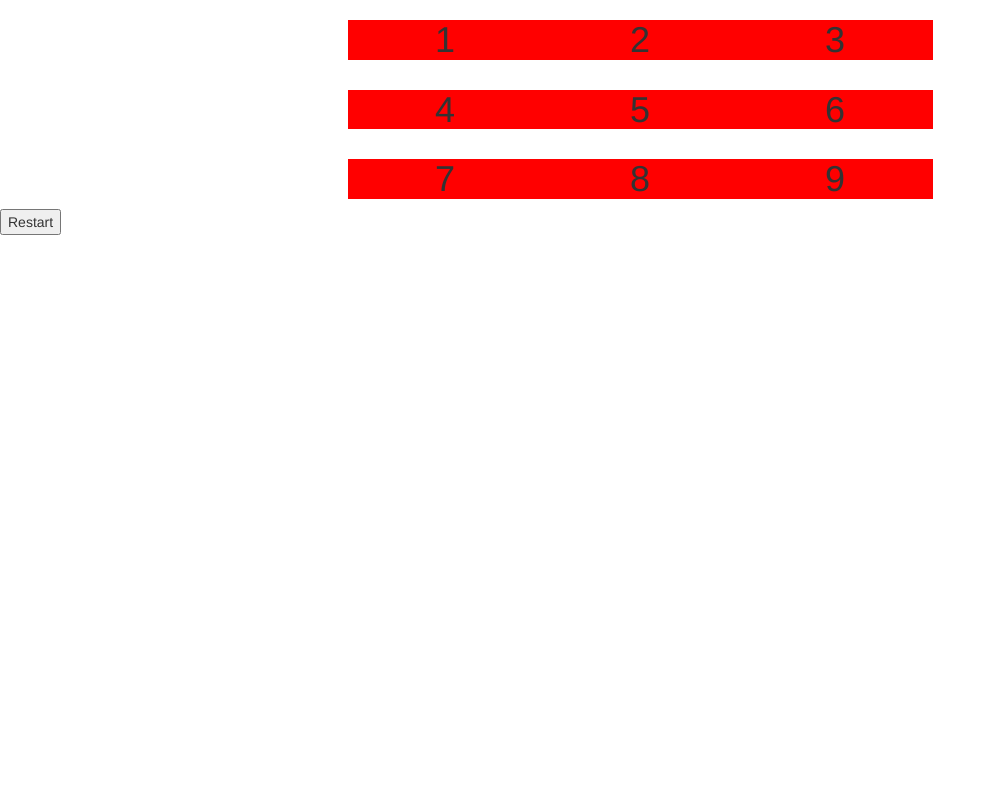
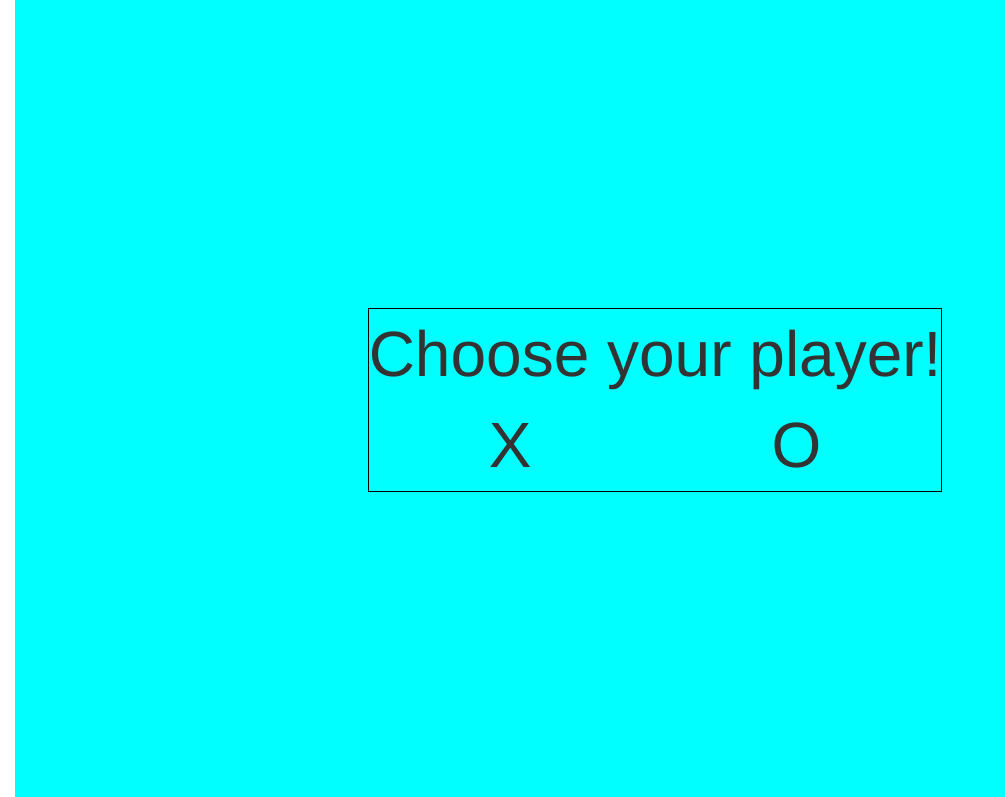
Before and after one commit to Bl1xvan/tictactoe, a plain HTML site: page index.html in a window 1280 px wide. Shown: the top 797 px of the page, without its empty margins (0-1005 px from the left). Drawn offline with nearby package versions, Linux system fonts and the light colour scheme.

Commit message:
just added choose your player board

```diff
--- a/index.html
+++ b/index.html
@@ -12,29 +12,35 @@
     <script src="script.js" defer></script>
 </head>
 <body>
-    <div id="board" class="container">
-        <div class="row">
-            <div class="col-lg-6 col-lg-offset-3">
+    <div class="container-fluid">
+
+        <div class="overlay">
+            <div class="chooseplayer">
+                <div class="head">Choose your player!</div>
+                <div class="player x">X</div>
+                <div class="player o">O</div>
+            </div>
+        </div>
+        <div class="row"  data-container>
+            <div class="col-xs-6 col-xs-offset-3">
                 <div class="row">
-                    <div class="col-lg-4 text-center h1" data-cell="1">1</div>
-                    <div class="col-lg-4 text-center h1" data-cell="2">2</div>
-                    <div class="col-lg-4 text-center h1" data-cell="3">3</div>
+                    <div class="col-xs-4 text-center panel-body" data-cell="1">1</div>
+                    <div class="col-xs-4 text-center panel-body" data-cell="2">2</div>
+                    <div class="col-xs-4 text-center panel-body" data-cell="3">3</div>
                 </div>
                 <div class="row">
-                    <div class="col-lg-4 text-center h1" data-cell="4">4</div>
-                    <div class="col-lg-4 text-center h1" data-cell="5">5</div>
-                    <div class="col-lg-4 text-center h1" data-cell="6">6</div>
+                    <div class="col-xs-4 text-center panel-body" data-cell="4">4</div>
+                    <div class="col-xs-4 text-center panel-body" data-cell="5">5</div>
+                    <div class="col-xs-4 text-center panel-body" data-cell="6">6</div>
                 </div>
                 <div class="row">
-                    <div class="col-lg-4 text-center h1" data-cell="7">7</div>
-                    <div class="col-lg-4 text-center h1" data-cell="8">8</div>
-                    <div class="col-lg-4 text-center h1" data-cell="9">9</div>
+                    <div class="col-xs-4 text-center panel-body" data-cell="7">7</div>
+                    <div class="col-xs-4 text-center panel-body" data-cell="8">8</div>
+                    <div class="col-xs-4 text-center panel-body" data-cell="9">9</div>
                  </div>
             </div>
         </div>
     </div>
-    <div id="judgement">
-        <button id="restart">Restart</button>
-    </div>
+
 </body>
 </html>
--- a/styles/style.css
+++ b/styles/style.css
@@ -1,3 +1,46 @@
+*, *::before, *::after{
+    box-sizing: border-box;
+}
+
+body{
+    margin: auto;
+}
+
+.board{
+    z-index: -1;
+}
+
 [data-cell]{
     background-color: red;
+    border: 1px solid white;
+    font-size: 5em;
+    height: auto;
 }
+
+.overlay{
+    width:100vw;
+    height:100vh;
+    background-color: aqua;
+    display: grid;
+    align-items: center;
+    justify-content: center;
+
+}
+
+.chooseplayer{
+    display: grid;
+    grid-template-columns: auto auto;
+    align-items: center;
+    justify-content: center;
+    border: 1px solid black;
+    font-size: 5vw;
+}
+
+.player{
+    display: grid;
+    align-items: center;
+    justify-content: center;
+}
+.head{
+    grid-column: 1 / span 2;
+}
```
